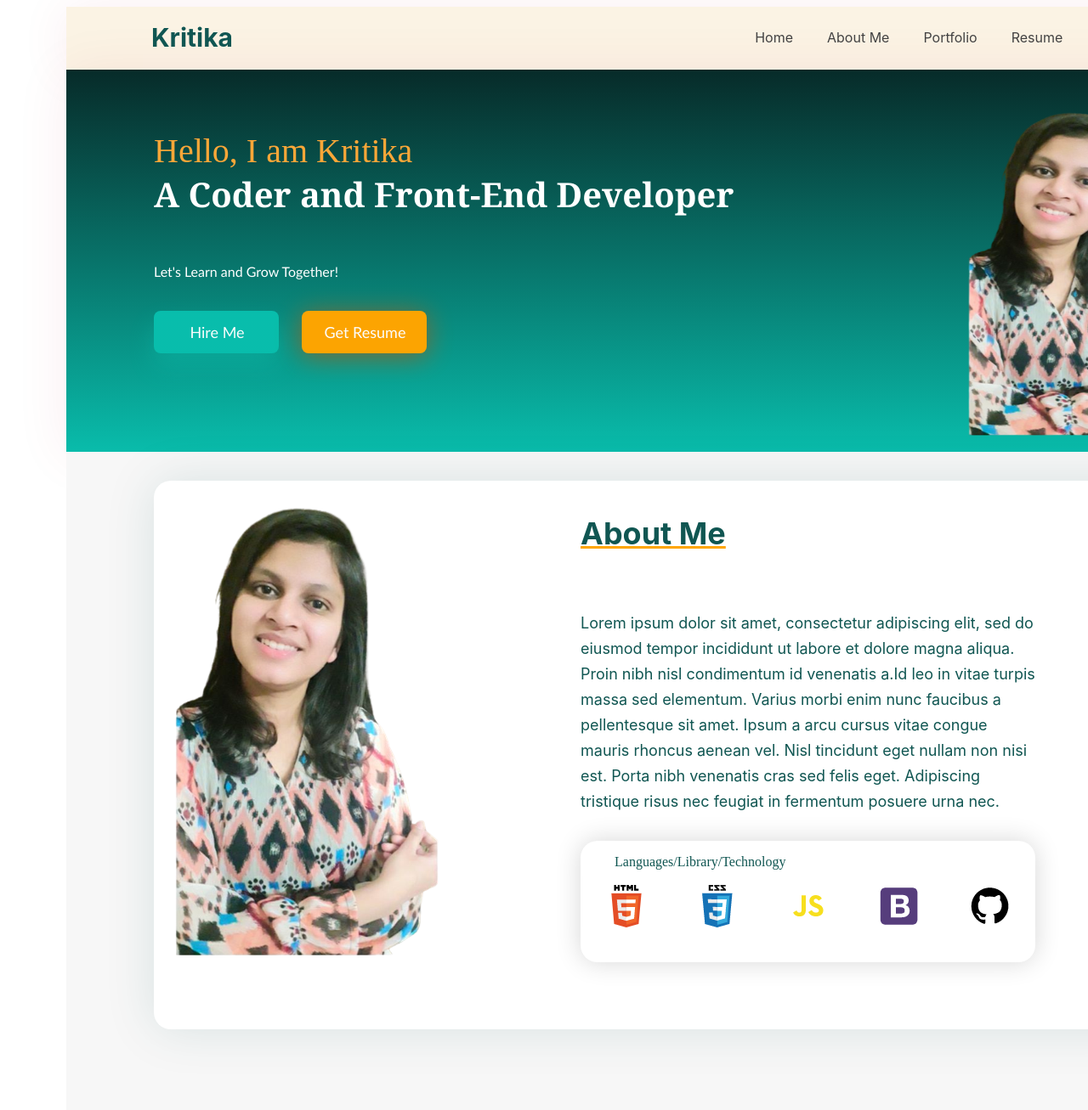
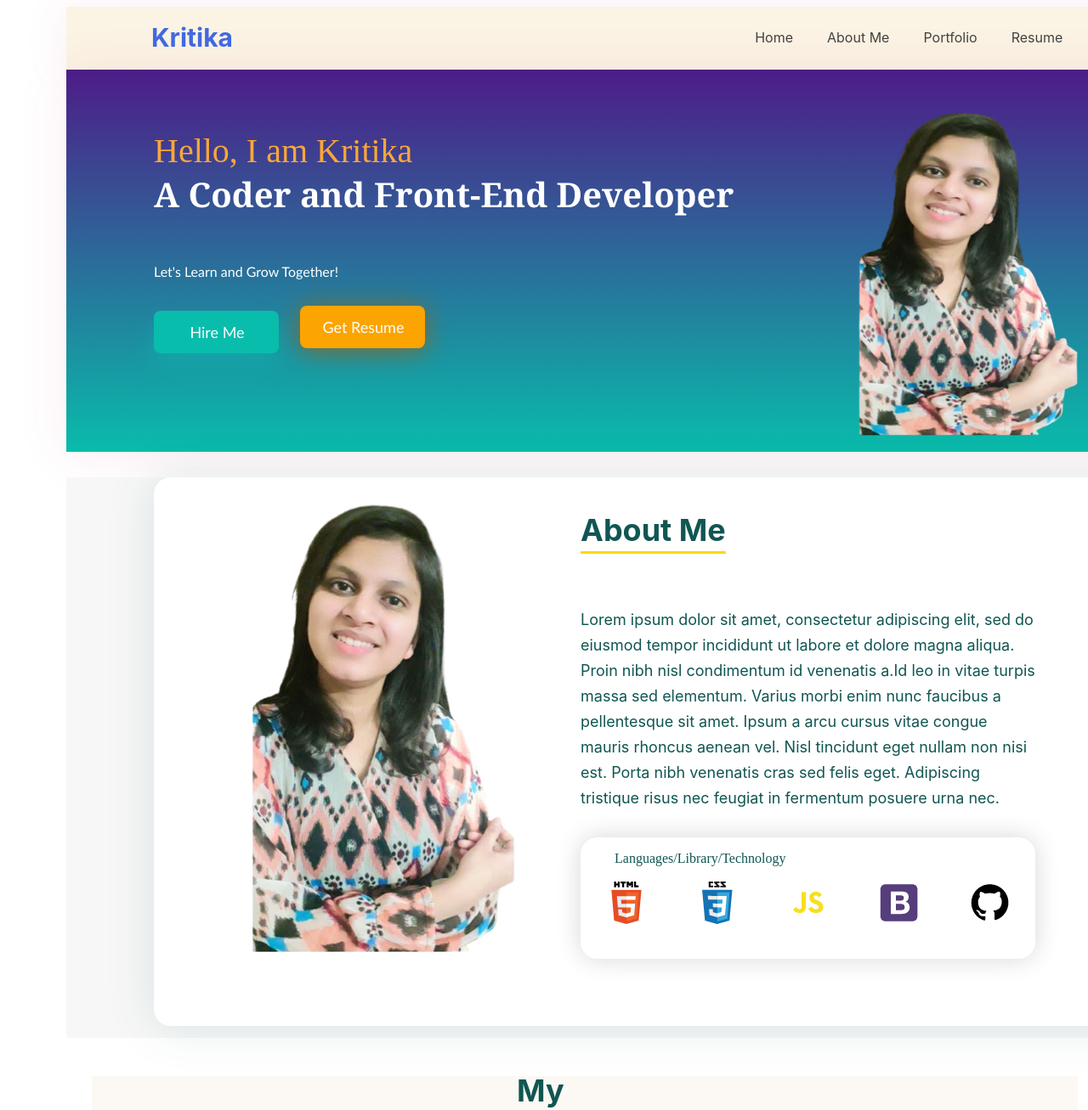
Before and after one commit to Kritika1158/Portfolio-Project-Kritika-1158, a plain HTML site: page index.html in a window 1280 px wide. Shown: the top 1307 px of the page at 85% size. Drawn offline with Linux system fonts and the light colour scheme.

Commit message:
Update index.css

```diff
--- a/index.css
+++ b/index.css
@@ -15,7 +15,7 @@
     font-family:'Calibri';
     font:30px/19px Inter;
     letter-spacing: 0px;
-    color:#105652;
+    color:royalblue;
     opacity: 1;
 }
 
@@ -32,7 +32,7 @@
 }
 
 .ico:hover{
-    color:orange;
+    color:#55ACEE;
     transition:opacity 0.6s ease-in;
 }
 
@@ -40,7 +40,7 @@
     margin-left:70px;
     width: 1340px;
     height: 450px;
-    background:linear-gradient(#072b29,#09BCAB ) 30% 70%;
+    background:linear-gradient(#4d1c88,#09BCAB ) 30% 70%;
     box-shadow: 0px 3px 59px #B9164614;
     opacity: 1;
 }
@@ -106,10 +106,13 @@
     transition-timing-function:cubic-bezier(0.165, 0.84, 0.44, 1);
     transition-property:none;
     transition-duration: 0.75s;
+    transition-delay:2s ;
 }
 
 #res{
-    margin-left: 23px;
+    top:360px;
+    left: 353px;
+    position:absolute;
     padding-left: 2px;
     background:orange 0% 0% no-repeat padding-box;
     box-shadow: 0px 3px 30px rgb(135, 104, 47);
@@ -118,7 +121,8 @@
 }
 
 .imga{
-    padding-left: 74px;
+    left: 374px;
+    position:absolute;
     margin-top:-300px;
     padding-left: 615px;
     width: 300px;
@@ -134,7 +138,7 @@
     margin-top:0px;
     margin-left: 70px;
     width: 1340px;
-    height: 4436px;
+    height: 660px;
     background: #F7F7F7 0% 0% no-repeat padding-box;
     opacity: 1;
 }
@@ -159,13 +163,16 @@
 .im{
     grid-area:1/1/4/2;
     margin-top:-100px;
+    left:90px;
+    position: relative;
 }
 
 .ab{
     width: 200px;
     height: 5px;
     text-align:left;
-    text-decoration: underline orange;
+    text-decoration: underline gold;
+    text-underline-offset: 12px;
     font: normal normal bold 36px/44px Inter;
     letter-spacing: 0px;
     color: #105652;
@@ -218,7 +225,8 @@
         height: 5px;
         margin-top:40px;
         margin-left: 600px;
-        text-decoration: underline orange;
+        text-decoration: underline gold;
+        text-underline-offset: 12px;
         font: normal normal bold 36px/44px Inter;
         letter-spacing: 0px;
         color: #105652;
@@ -255,7 +263,8 @@
     width: 200px;
     height: 5px;
     text-align:center;
-    text-decoration: underline orange;
+    text-decoration: underline gold;
+    text-underline-offset: 12px;
     font: normal normal bold 36px/44px Inter;
     letter-spacing: 0px;
     color: #105652;
@@ -285,8 +294,6 @@
 .text{
     margin-top:-490px;
     margin-left: 673px;
-    width: 570px;
-    height: 606px;
     background: #FBF3E4 0% 0% no-repeat padding-box;
     border-radius: 0px 10px 10px 0px;
     opacity: 1;
```
